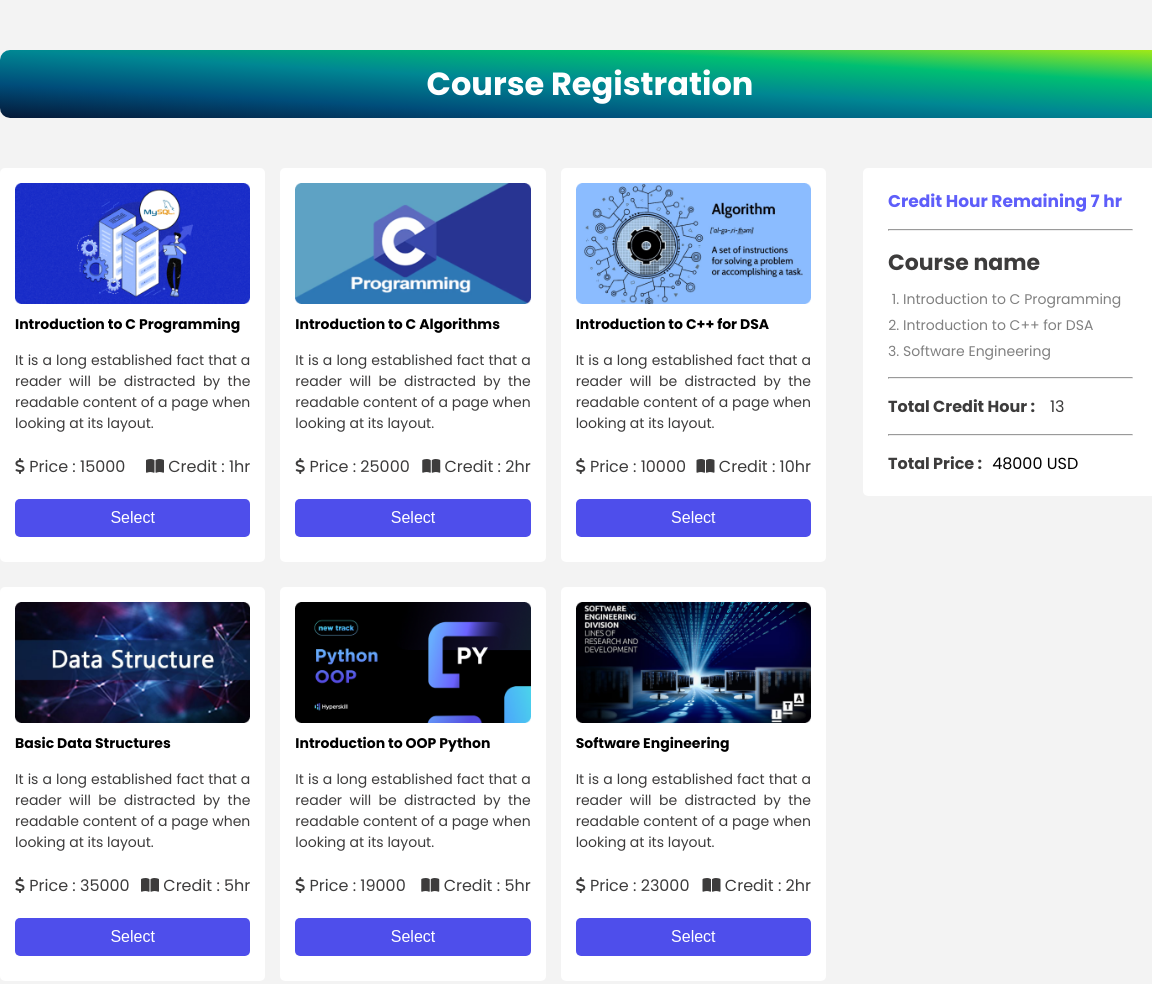
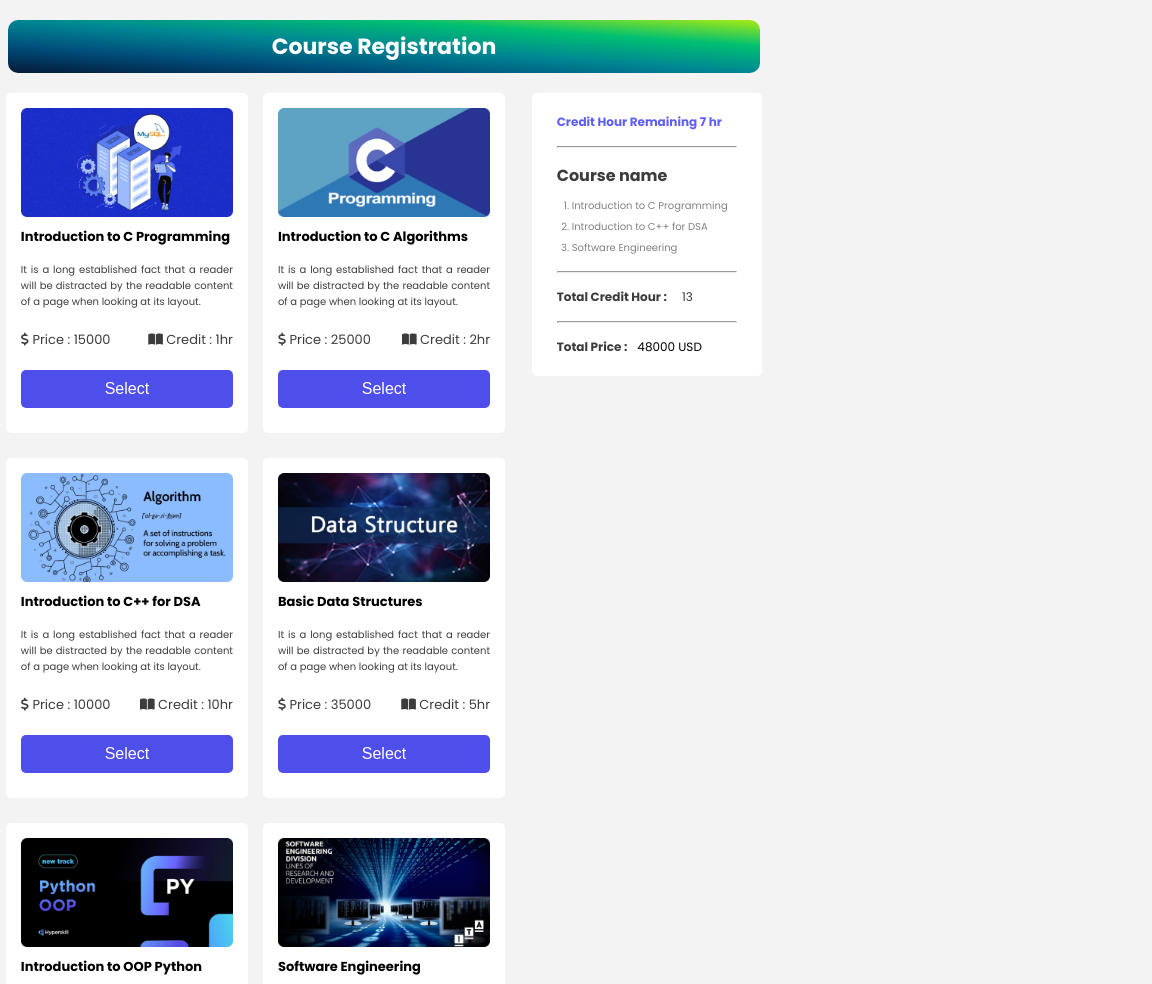
Before and after one commit to MdAfsarHossain/course-registration, a plain HTML site: page index.html in a window 768 px wide. Shown: the top 984 px of the page, 1152 px wide, since content can reach past the window. Drawn offline with Linux system fonts and the light colour scheme.

Commit message:
Responsive CSS Code added for Tablet Devices

```diff
--- a/css/responsive.css
+++ b/css/responsive.css
@@ -30,3 +30,73 @@
         font-size: 18px;
     }
 }
+
+
+
+
+/* Tablet Device */
+@media screen and (min-width: 576px) and (max-width: 990px) {
+
+    header,
+    main {
+        width: 100%;
+        margin: 0 auto;
+        flex-direction: row;
+    }
+
+
+    header h1 {
+        width: 98%;
+        margin: 20px auto;
+        font-size: 22px;
+    }
+
+    .cards-container {
+        grid-template-columns: repeat(2, 1fr);
+    }
+
+    .aside-container,
+    .cards-container {
+        margin-bottom: 80px;
+    }
+
+    .cards-container {
+        width: 65%;
+        margin: 0 auto;
+    }
+    .aside-container {
+        width: 30%;
+    }
+
+    .card-title {
+        font-size: 13px;
+    }
+
+    .card-description {
+        font-size: 10px;
+    }
+
+    .card-price-info,
+    .card-credit-info {
+        font-size: 13px;
+    }
+
+    .credit-remaining {
+        font-size: 12px;
+    }
+
+    .course-title {
+        font-size: 16px;
+    }
+
+    .course-lists ol {
+        font-size: 10px;
+    }
+
+    .total-credit h2,
+    .total-credit p,
+    .total-price h2,
+    .total-price p {
+        font-size: 12px;
+    }
+}
```
